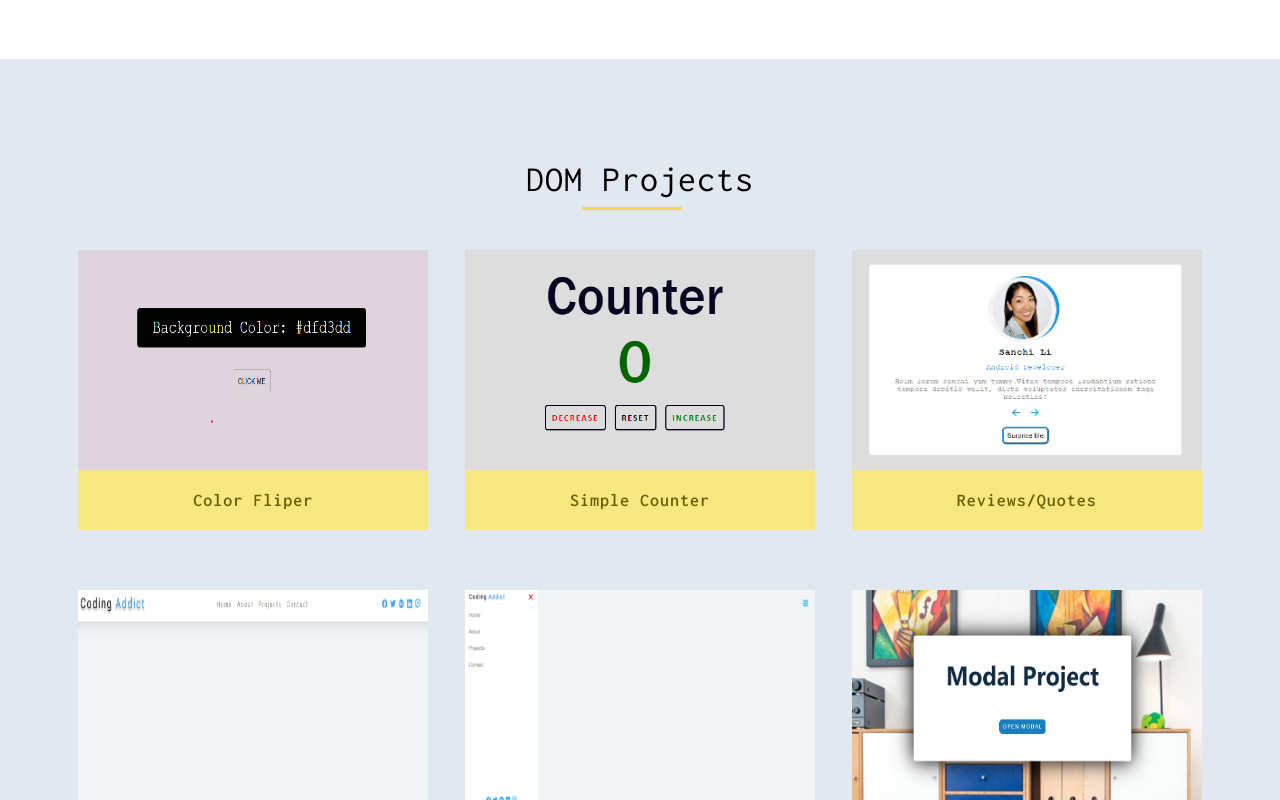
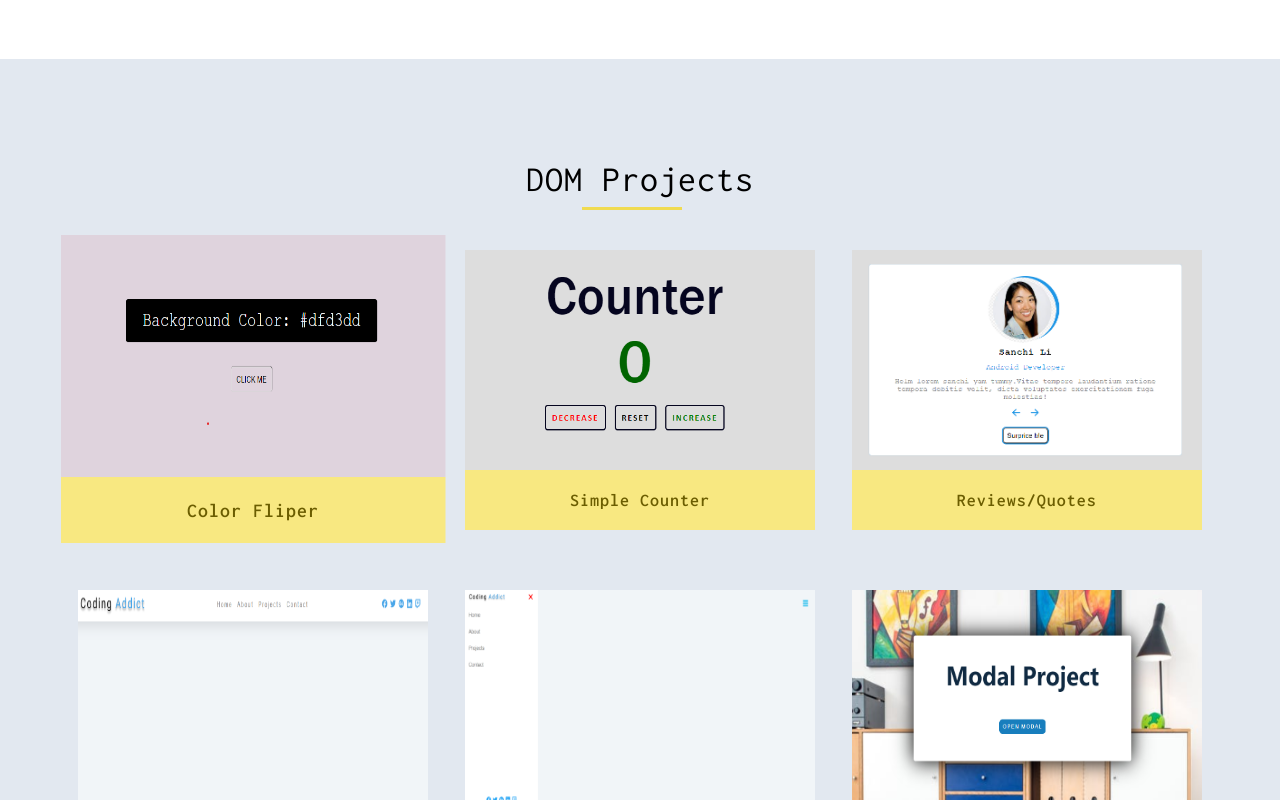
Before and after one commit to ankitdetroja/30-Projects-Javascript, a plain HTML site: page index.html in a window 1280 px wide. In both pictures the pointer is over the element 253 px from the left and 821 px from the top of the page. Shown: the part 421-1221 px from the top of the page. Drawn offline with Linux system fonts and the light colour scheme.

Commit message:
transition added

```diff
--- a/style.css
+++ b/style.css
@@ -93,6 +93,10 @@ header {
   height: 300px;
   flex-shrink: 0;
   margin-bottom: 40px;
+  transition: all 0.3s ease-in-out;
+}
+.projectItem:hover {
+  transform: scale(1.1);
 }
 .projectItem .imgBox {
   width: 100%;
```
